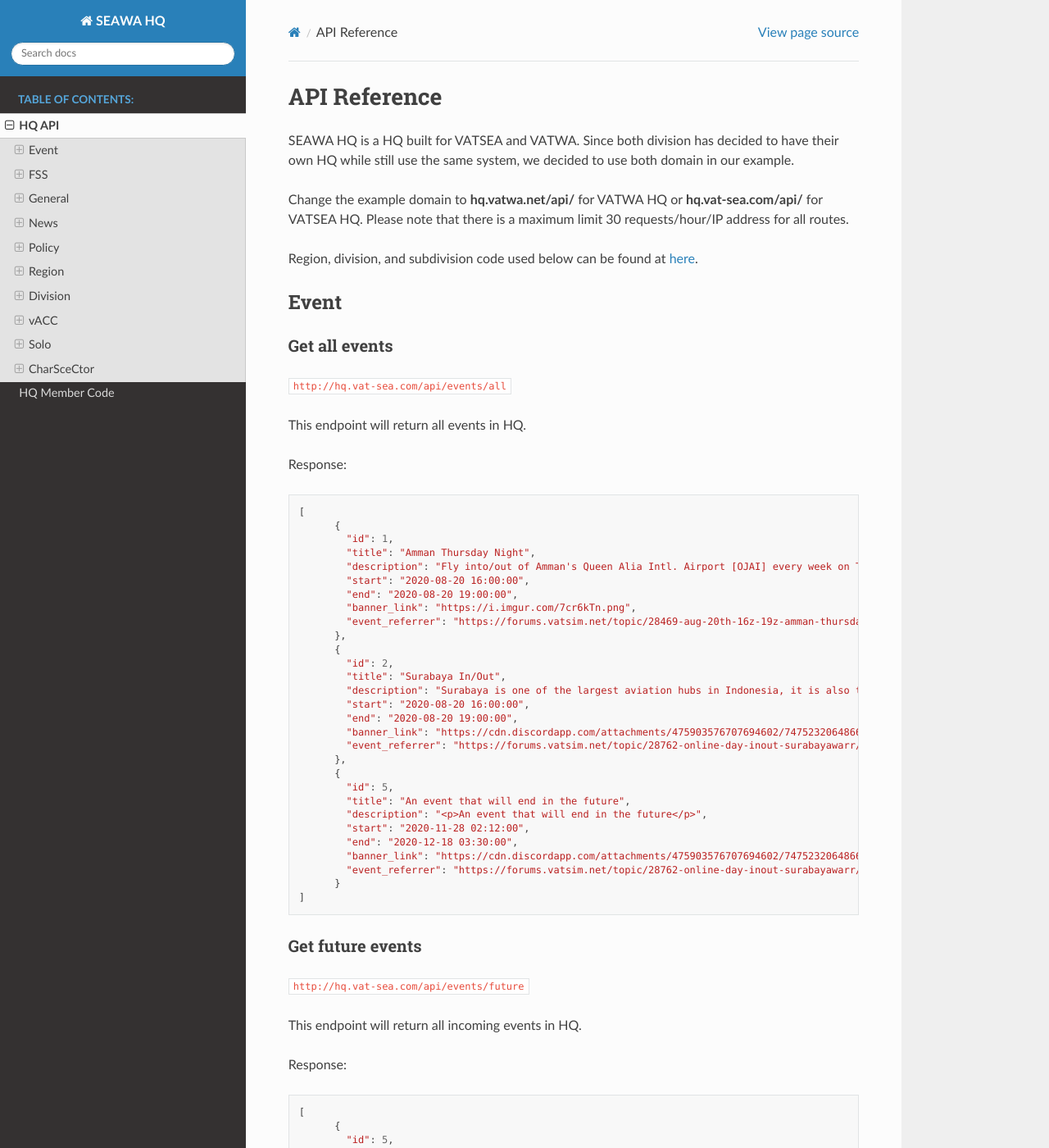
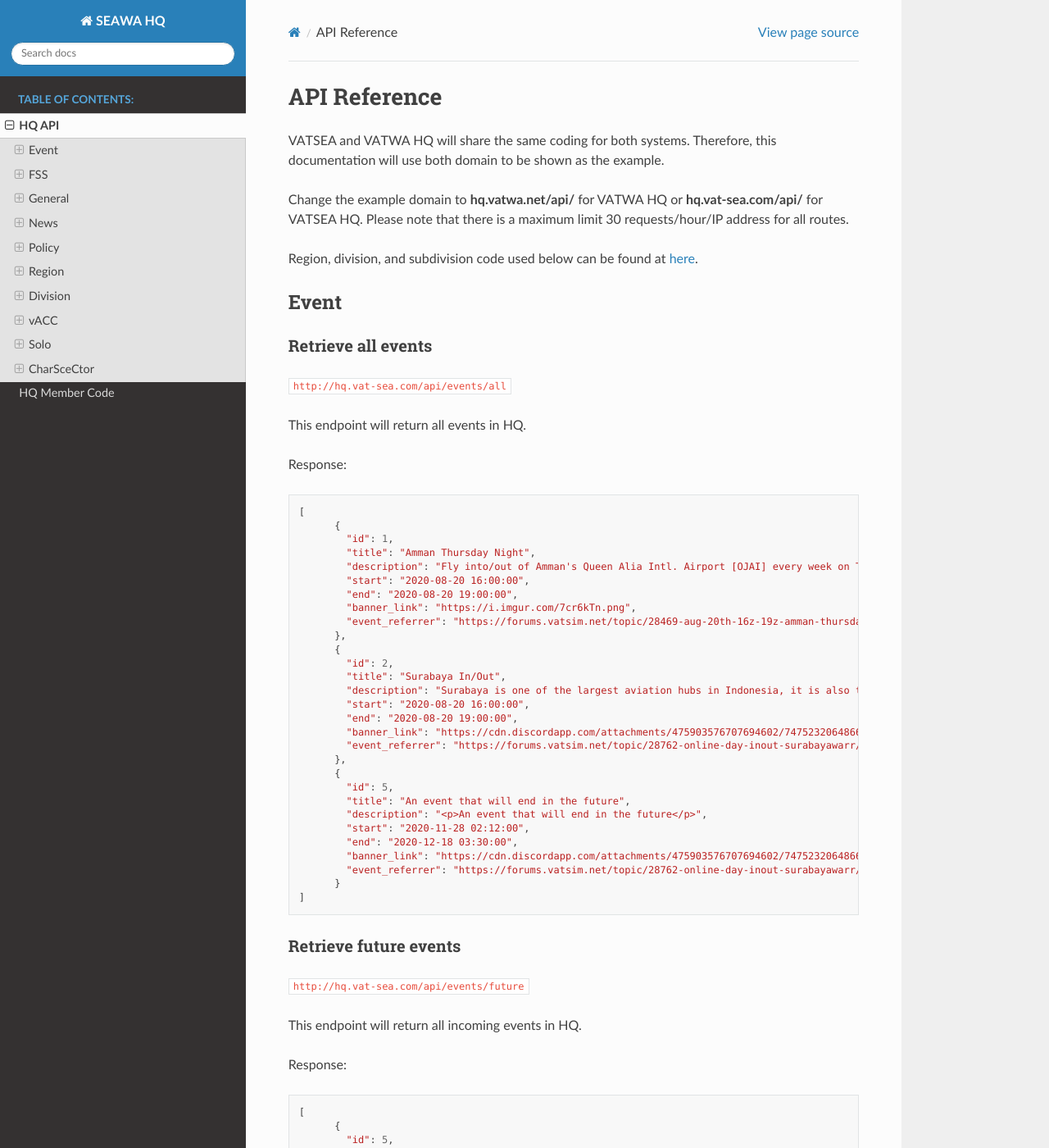
Before and after one commit to wildangunawan/HQ-Docs, a Sphinx documentation site: the page built from docs/source/api.rst, in a window 1280 px wide and 1400 px high. Shown: the whole window at 82% size. Built offline with Sphinx 7.4.7 and the Read the Docs theme 2.0.0, drawn with Linux system fonts in a browser that asks for light colours; some of the changed text lies outside the part shown.

Commit message:
Grammatical fix

```diff
--- a/docs/source/api.rst
+++ b/docs/source/api.rst
@@ -1,7 +1,7 @@
 API Reference
 *************
 
-SEAWA HQ is a HQ built for VATSEA and VATWA. Since both division has decided to have their own HQ while still use the same system, we decided to use both domain in our example.
+VATSEA and VATWA HQ will share the same coding for both systems. Therefore, this documentation will use both domain to be shown as the example.
 
 Change the example domain to **hq.vatwa.net/api/** for VATWA HQ or **hq.vat-sea.com/api/** for VATSEA HQ. Please note that there is a maximum limit 30 requests/hour/IP address for all routes.
 
@@ -11,7 +11,7 @@
 Event
 =====
 
-Get all events
+Retrieve all events
 """"""""""""""
 
 ``http://hq.vat-sea.com/api/events/all``
@@ -50,7 +50,7 @@
 	  }
     ]
 
-Get future events
+Retrieve future events
 """""""""""""""""
 
 ``http://hq.vat-sea.com/api/events/future``
@@ -71,7 +71,7 @@
 	  }
     ]
 
-Get past events
+Retrieve past events
 """""""""""""""
 
 ``http://hq.vat-sea.com/api/events/past``
@@ -101,7 +101,7 @@
 	  }
     ]
 
-Get specific event
+Retrieve specific event
 """"""""""""""""""
 
 ``http://hq.vat-sea.com/api/event/{id}``
@@ -122,7 +122,7 @@
 	  "event_referrer": "https://forums.vatsim.net/topic/28762-online-day-inout-surabayawarr/"
     }
 
-Get confirmed ATC in an event
+Retrieve confirmed ATC in an event
 """""""""""""""""""""""""""""
 
 ``http://hq.vat-sea.com/api/event/{id}/atc``
@@ -148,7 +148,7 @@
 	  }
     ]
 
-Get event by region
+Retrieve event by region
 """""""""""""""""""
 
 ``http://hq.vat-sea.com/api/events/region/{code}``
@@ -186,7 +186,7 @@
 	  }
     ]
 
-Get event by division
+Retrieve event by division
 """""""""""""""""""""
 
 ``http://hq.vat-sea.com/api/events/division/{code}``
@@ -224,7 +224,7 @@
 	  }
     ]
 
-Get event by vACC
+Retrieve event by vACC
 """""""""""""""""
 
 ``http://hq.vat-sea.com/api/events/vacc/{code}``
@@ -266,7 +266,7 @@
 FSS
 ===
 
-Get all FSS
+Retrieve all FSS
 """""""""""
 
 ``http://hq.vat-sea.com/api/fss/all``
@@ -287,7 +287,7 @@
 	  }
     ]
 
-Get FSS by division
+Retrieve FSS by division
 """""""""""""""""""
 
 ``http://hq.vat-sea.com/api/fss/division/{code}``
@@ -312,7 +312,7 @@
 General
 =======
 
-Get member's info
+Retrieve member's info
 """""""""""""""""
 
 ``http://hq.vat-sea.com/api/member/{cid}``
@@ -338,7 +338,7 @@
 	  "vacc_name": null
     }
 
-Get member's approval
+Retrieve member's approval
 """""""""""""""""""""
 
 ``http://hq.vat-sea.com/api/member/{cid}/approval``
@@ -362,7 +362,7 @@
 	  }
     ]
 
-Get member's approval for FSS
+Retrieve member's approval for FSS
 """""""""""""""""""""""""""""
 
 ``http://hq.vat-sea.com/api/member/{cid}/approval/fss``
@@ -378,7 +378,7 @@
 	   "division": "SEA"
     }
 
-Get member's approval for resident/visiting
+Retrieve member's approval for resident/visiting
 """""""""""""""""""""""""""""""""""""""""""
 
 ``http://hq.vat-sea.com/api/member/{cid}/approval/vacc``
@@ -400,7 +400,7 @@
 News
 ====
 
-Get a news
+Retrieve a news
 """"""""""
 
 ``http://hq.vat-sea.com/api/news/{id}``
@@ -417,7 +417,7 @@
 	  "created_by": "Web Four (10000004)"
     }
 
-Get news by region
+Retrieve news by region
 """"""""""""""""""
 
 ``http://hq.vat-sea.com/api/news/region/{code}``
@@ -426,7 +426,7 @@
 
 Example: ``http://hq.vat-sea.com/api/news/region/SEA``
 
-Get news by division
+Retrieve news by division
 """"""""""""""""""""
 
 ``http://hq.vat-sea.com/api/news/division/{code}``
@@ -443,7 +443,7 @@
 	  "created_by": "Web Four (10000004)"
     }
 
-Get news by vACC
+Retrieve news by vACC
 """"""""""""""""
 
 ``http://hq.vat-sea.com/api/news/vacc/{code}``
@@ -456,7 +456,7 @@
 Policy
 ======
 
-Get a policy
+Retrieve a policy
 """"""""""""
 
 ``http://hq.vat-sea.com/api/policy/{id}``
@@ -465,7 +465,7 @@
 
 Example: ``http://hq.vat-sea.com/api/policy/1``
 
-Get policy by region
+Retrieve policy by region
 """"""""""""""""""""
 
 ``http://hq.vat-sea.com/api/policy/region/{code}``
@@ -474,7 +474,7 @@
 
 Example: ``http://hq.vat-sea.com/api/policy/region/APAC``
 
-Get policy by division
+Retrieve policy by division
 """"""""""""""""""""""
 
 ``http://hq.vat-sea.com/api/policy/division/{code}``
@@ -483,7 +483,7 @@
 
 Example: ``http://hq.vat-sea.com/api/policy/division/SEA``
 
-Get policy by vACC
+Retrieve policy by vACC
 """"""""""""""""""
 
 ``http://hq.vat-sea.com/api/policy/vacc/{code}``
@@ -496,7 +496,7 @@
 Region
 ======
 
-Get a region
+Retrieve a region
 """"""""""""
 
 ``http://hq.vat-sea.com/api/region/{code}``
@@ -505,7 +505,7 @@
 
 Example: ``http://hq.vat-sea.com/api/region/APAC``
 
-Get divisions in region
+Retrieve divisions in region
 """""""""""""""""""""""
 
 ``http://hq.vat-sea.com/api/region/{code}/division``
@@ -514,7 +514,7 @@
 
 Example: ``http://hq.vat-sea.com/api/region/APAC/division``
 
-Get region staff
+Retrieve region staff
 """"""""""""""""
 
 ``http://hq.vat-sea.com/api/region/{code}/staff``
@@ -527,7 +527,7 @@
 Division
 ========
 
-Get a division
+Retrieve a division
 """"""""""""""
 
 ``http://hq.vat-sea.com/api/division/{code}``
@@ -536,7 +536,7 @@
 
 Example: ``http://hq.vat-sea.com/api/division/SEA``
 
-Get vACC in division
+Retrieve vACC in division
 """"""""""""""""""""
 
 ``http://hq.vat-sea.com/api/division/{code}/vacc``
@@ -545,7 +545,7 @@
 
 Example: ``http://hq.vat-sea.com/api/division/SEA/vacc``
 
-Get division staff
+Retrieve division staff
 """"""""""""""""""
 
 ``http://hq.vat-sea.com/api/division/{code}/staff``
@@ -558,7 +558,7 @@
 vACC
 ====
 
-Get a vACC
+Retrieve a vACC
 """"""""""
 
 ``http://hq.vat-sea.com/api/vacc/{code}``
@@ -567,7 +567,7 @@
 
 Example: ``http://hq.vat-sea.com/api/vacc/HK``
 
-Get resident in vACC
+Retrieve resident in vACC
 """"""""""""""""""""
 
 ``http://hq.vat-sea.com/api/vacc/{code}/resident``
@@ -576,7 +576,7 @@
 
 Example: ``http://hq.vat-sea.com/api/vacc/HK/resident``
 
-Get resident by rating in vACC
+Retrieve resident by rating in vACC
 """"""""""""""""""""""""""""""
 
 ``http://hq.vat-sea.com/api/vacc/{code}/rating/{rating}``
@@ -585,7 +585,7 @@
 
 Example: ``http://hq.vat-sea.com/api/vacc/HK/rating/3``
 
-Get visitor in vACC
+Retrieve visitor in vACC
 """""""""""""""""""
 
 ``http://hq.vat-sea.com/api/vacc/{code}/visitor``
@@ -594,7 +594,7 @@
 
 Example: ``http://hq.vat-sea.com/api/vacc/HK/visitor``
 
-Get vACC staff
+Retrieve vACC staff
 """"""""""""""
 
 ``http://hq.vat-sea.com/api/vacc/{code}/staff``
@@ -603,7 +603,7 @@
 
 Example: ``http://hq.vat-sea.com/api/vacc/HK/staff``
 
-Get vACC mentor
+Retrieve vACC mentor
 """""""""""""""
 
 ``http://hq.vat-sea.com/api/vacc/{code}/mentor``
@@ -617,7 +617,7 @@
 Solo
 ====
 
-Get solo by region
+Retrieve solo by region
 """"""""""""""""""""
 
 ``http://hq.vat-sea.com/api/solo/region/{code}``
@@ -626,7 +626,7 @@
 
 Example: ``http://hq.vat-sea.com/api/solo/region/APAC``
 
-Get solo by division
+Retrieve solo by division
 """"""""""""""""""""""
 
 ``http://hq.vat-sea.com/api/solo/division/{code}``
@@ -635,7 +635,7 @@
 
 Example: ``http://hq.vat-sea.com/api/solo/division/SEA``
 
-Get solo by vACC
+Retrieve solo by vACC
 """"""""""""""""""
 
 ``http://hq.vat-sea.com/api/solo/vacc/{code}``
@@ -648,7 +648,7 @@
 CharSceCtor
 ===========
 
-Get CharSceCtor in vACC by type
+Retrieve CharSceCtor in vACC by type
 """""""""""""""""""""""""""""""
 
 ``http://hq.vat-sea.com/api/charscector/{code}/{type}``
```
